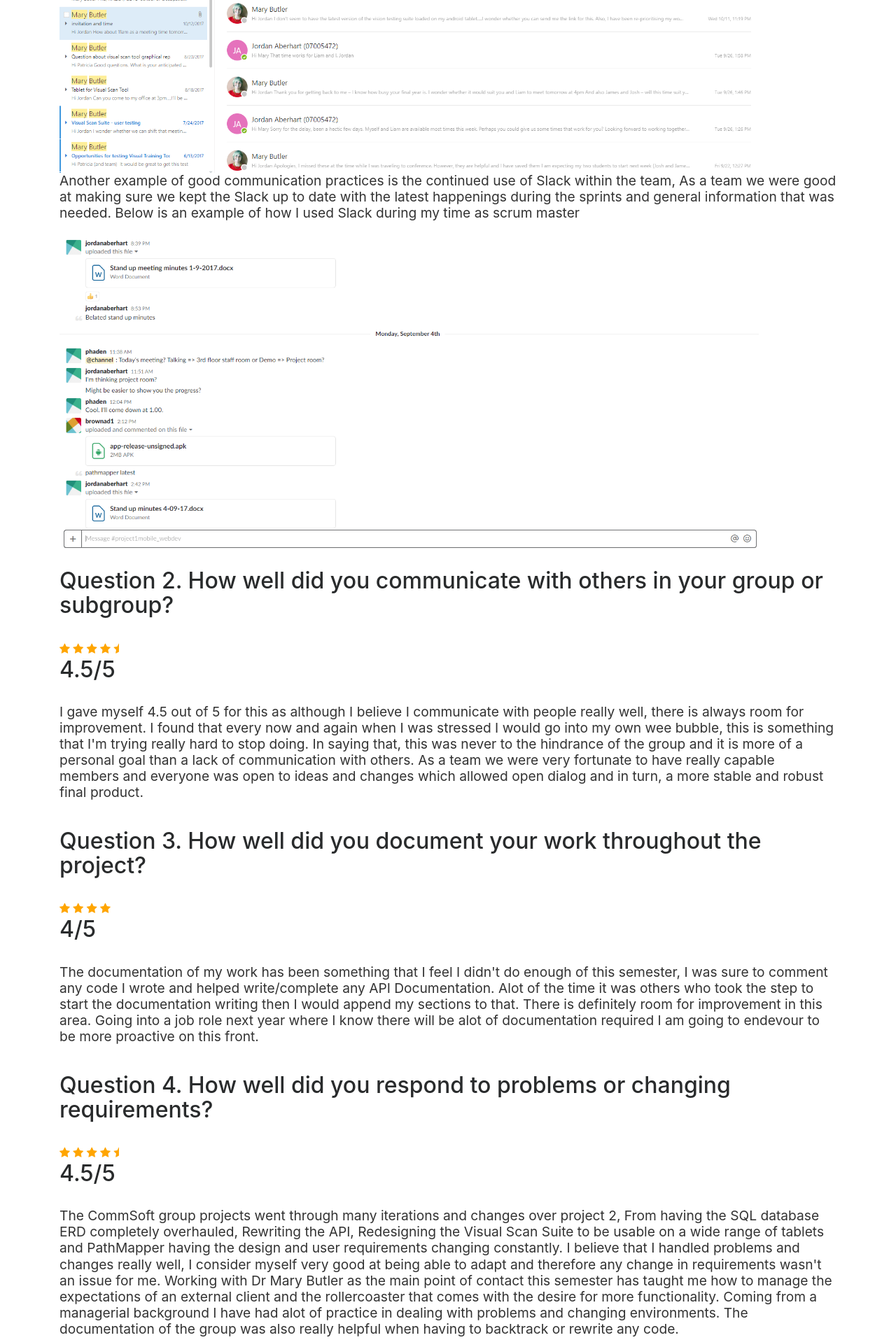
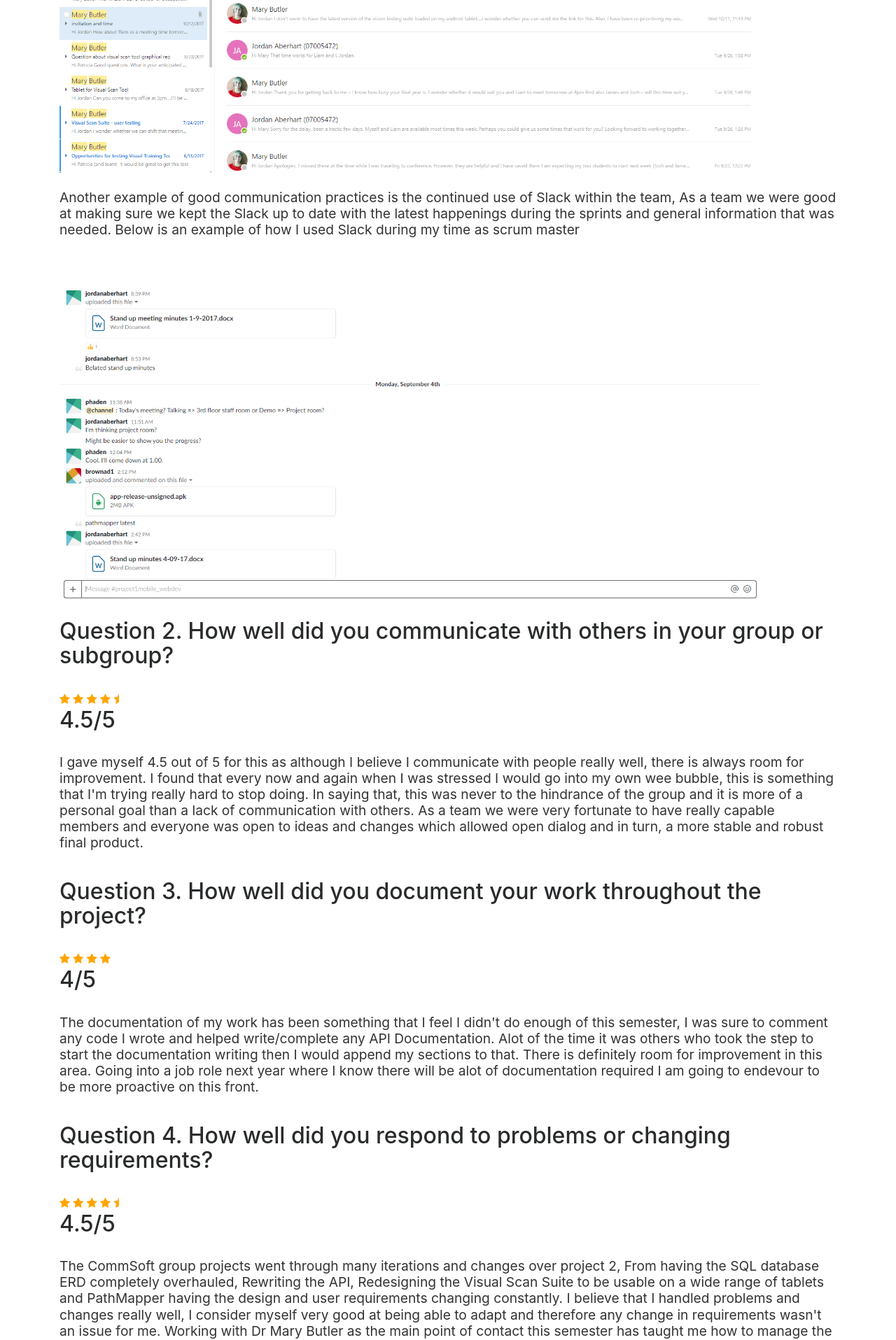
Before and after one commit to aberhjk1/aberhjk1.github.io, a Jekyll site: the page built from selfreview.html, in a window 1280 px wide. Shown: the part 870-2785 px from the top of the page at 70% size. Built offline with Jekyll 4.4.1, drawn with Linux system fonts in a browser that asks for light colours; nearby versions of some CDN libraries.

Commit message:
Update selfreview.html

```diff
--- a/selfreview.html
+++ b/selfreview.html
@@ -26,10 +26,10 @@ title: Jordan Aberhart Evidence Portfolio
  <p>  Throughout the semester, I have been the go to person in regards to the Visual Scan Suite, I have enjoyed the chance to improve my professional email writing
    with an external client and believe I have always shown professionalism in regards to communication with Dr Mary Butler.</p>
    <br><br>
-<img src="EvidenceImages/MaryButler.PNG" alt="Emails with Dr Mary Butler" width="90%"></img><br>
+<img src="EvidenceImages/MaryButler.PNG" alt="Emails with Dr Mary Butler" width="90%"></img><br><br>
 <p>
    Another example of good communication practices is the continued use of Slack within the team, As a team we were good at making sure we kept the Slack up to date with the latest
-   happenings during the sprints and general information that was needed. Below is an example of how I used Slack during my time as scrum master </p>
+   happenings during the sprints and general information that was needed. Below is an example of how I used Slack during my time as scrum master </p><br><br>
 
    <img src="EvidenceImages/Slack.PNG" alt="Slack Conversation" width="90%"></img><br>
 
```
